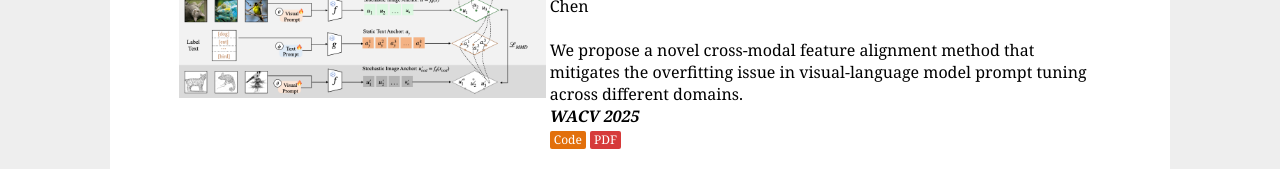
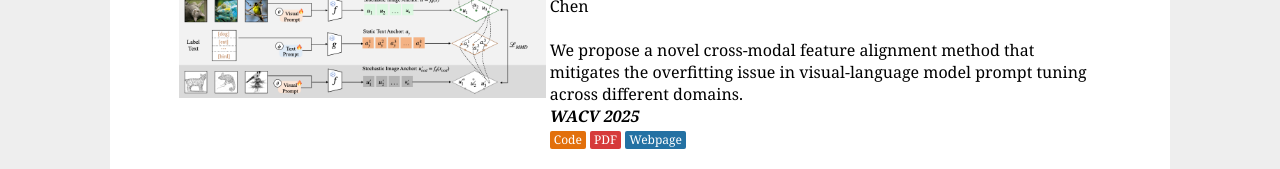
Before and after one commit to Jingchensun/jingchensun.github.io, a plain HTML site: page index.html in a window 1280 px wide. Shown: the part 1940-2109 px from the top of the page. Drawn offline with Linux system fonts and the light colour scheme.

Commit message:
Add Craft webpage link

```diff
--- a/index.html
+++ b/index.html
@@ -263,6 +263,7 @@
                   <!-- Links for DOI, PDF, BibTex, Project Webpage -->
                   <a href="https://github.com/Jingchensun/Craft" target="_blank" class="btn btn-orange">Code</a>
                   <a href="https://arxiv.org/pdf/2407.15894" target="_blank" class="btn btn-red">PDF</a>
+                  <a href="https://jingchensun.github.io/Craft/" target="_blank" class="btn btn-blue">Webpage</a>
               </td>
           </tr>
       </table>
```
